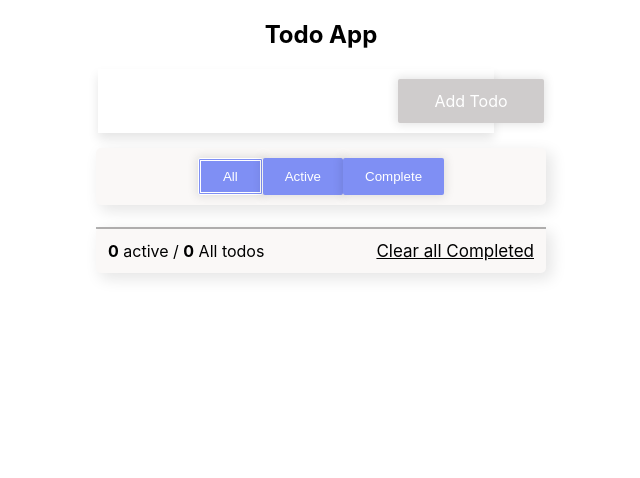
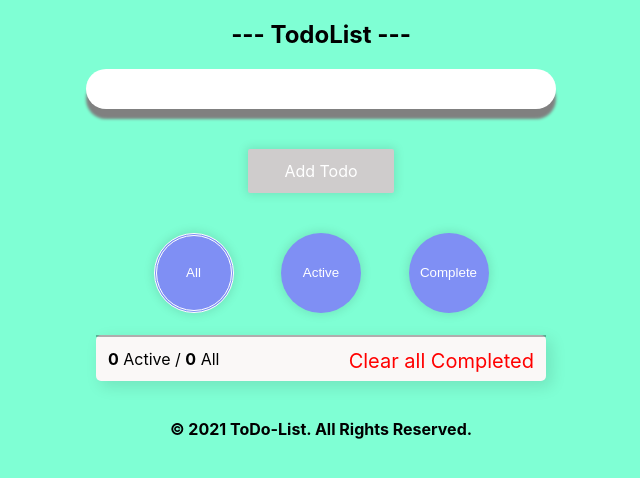
Before and after one commit to KarlenNersisyan/ToDo-List, a React (Create React App) app: page / in a window 1280 px wide. Shown: the top 478 px of the page, without its empty margins (319-959 px from the left). Built offline with nearby package versions, Linux system fonts and the light colour scheme.

Commit message:
refactor(components): Changes styles

```diff
--- a/src/components/FilterButtons/FilterButtons.css
+++ b/src/components/FilterButtons/FilterButtons.css
@@ -1,24 +1,16 @@
 .filterBtns-container {
   display: flex;
-  justify-content: center;
-  position: relative;
+  justify-content: space-evenly;
   width: 430px;
-  background-color: #faf8f7;
-  margin: 15px auto 0;
-  padding: 10px;
-  border-radius: 5px;
-  box-shadow: inset 0 0 1px rgba(255, 255, 255, 1);
-  box-shadow: 5px 5px 15px 1px rgba(0, 0, 0, 0.1);
 }
 .filterBtns {
+  width: 80px;
+  height: 80px;
   border: 0;
-  outline: 0;
-  padding: 0;
   transition: all 200ms ease-in;
   color: #fff;
   box-shadow: 0 0 10px 2px rgba(0, 0, 0, 0.1);
-  border-radius: 2px;
-  padding: 8px 22px;
+  border-radius: 50%;
   cursor: pointer;
   background: #7f8ff4;
 }
--- a/src/components/Input/Input.css
+++ b/src/components/Input/Input.css
@@ -1,12 +1,14 @@
 .mainInput {
-  width: 360px;
+  max-width: 100%;
+  width: 400px;
   background: #fff;
   color: #a3a3a3;
   font: inherit;
-  box-shadow: 0 6px 10px 0 rgba(0, 0, 0, 0.1);
+  box-shadow: 0 10px 3px grey;
   border: 0;
+  border-radius: 50px;
   outline: 0;
-  padding: 22px 18px;
+  padding: 10px 35px;
 }
 
 .todoListInput {
--- a/src/components/List/List.css
+++ b/src/components/List/List.css
@@ -16,10 +16,11 @@
 .list-footer {
   border-top: 2px solid rgba(0, 0, 0, 0.3);
   padding: 12px;
+
 }
 .clearCompleted {
   float: right;
-  text-decoration: underline;
+  color: red;
   cursor: pointer;
-  font-size: 17px;
+  font-size: 20px;
 }
--- a/src/components/List/List.jsx
+++ b/src/components/List/List.jsx
@@ -10,7 +10,7 @@ export function List({ countActive, countAll, todos, ...handlers }) {
           return <ListItem key={todo.id} todo={todo} handlers={handlers} />;
         })}
         <div className="list-footer">
-          <b>{countActive}</b> active / <b>{countAll}</b> All todos
+          <b>{countActive}</b> Active / <b>{countAll}</b> All
           <span
             className="clearCompleted"
             onClick={handlers.handleClearAllCompleted}
--- a/src/components/Todo/Todo.css
+++ b/src/components/Todo/Todo.css
@@ -23,6 +23,7 @@
 .enableBtn {
   background: #7f8ff4;
   cursor: pointer;
+  margin: 20px;
 }
 .enableBtn:hover {
   background: #6c7ff2;
@@ -34,4 +35,15 @@
 .disableBtn {
   background-color: rgb(207, 204, 204);
   cursor: not-allowed;
+  margin: 20px;
 }
+.wrapper{
+    display: flex;
+    flex-direction: column;
+    justify-content: center;
+}
+.btnWrapper{
+    display: flex;
+    justify-content: center;
+    margin: 20px;
+}
--- a/src/components/Todo/Todo.jsx
+++ b/src/components/Todo/Todo.jsx
@@ -122,13 +122,16 @@ export default class Todo extends Component {
 
     return (
       <section className="container">
-        <h1>Todo App</h1>
-        <header>
+        <h1> --- TodoList ---</h1>
+        <header className="wrapper">
+          <div>
             <Input
               name={INPUT_TYPES.mainInput}
               value={todoInput}
               onChange={this.handleInputChange}
             />
+          </div>
+          <div className="btnWrapper">
             <Button
               className={classNames(
                 'addBtn',
@@ -139,6 +142,7 @@ export default class Todo extends Component {
               text="Add Todo"
               isDisable={isInputEmpty}
             />
+          </div>
         </header>
         <FilterButtons
           status={filterStatus}
@@ -158,6 +162,7 @@ export default class Todo extends Component {
             handleClearAllCompleted={this.handleClearAllCompleted}
           />
         </main>
+        <h4> © 2021 ToDo-List. All Rights Reserved. </h4>
       </section>
     );
   }
--- a/src/index.css
+++ b/src/index.css
@@ -1,5 +1,6 @@
 body {
   margin: 0;
+  background: aquamarine;
   font-family: -apple-system, BlinkMacSystemFont, 'Segoe UI', 'Roboto', 'Oxygen',
     'Ubuntu', 'Cantarell', 'Fira Sans', 'Droid Sans', 'Helvetica Neue',
     sans-serif;
```
Lines whose indentation alone changed are shown as unchanged.
